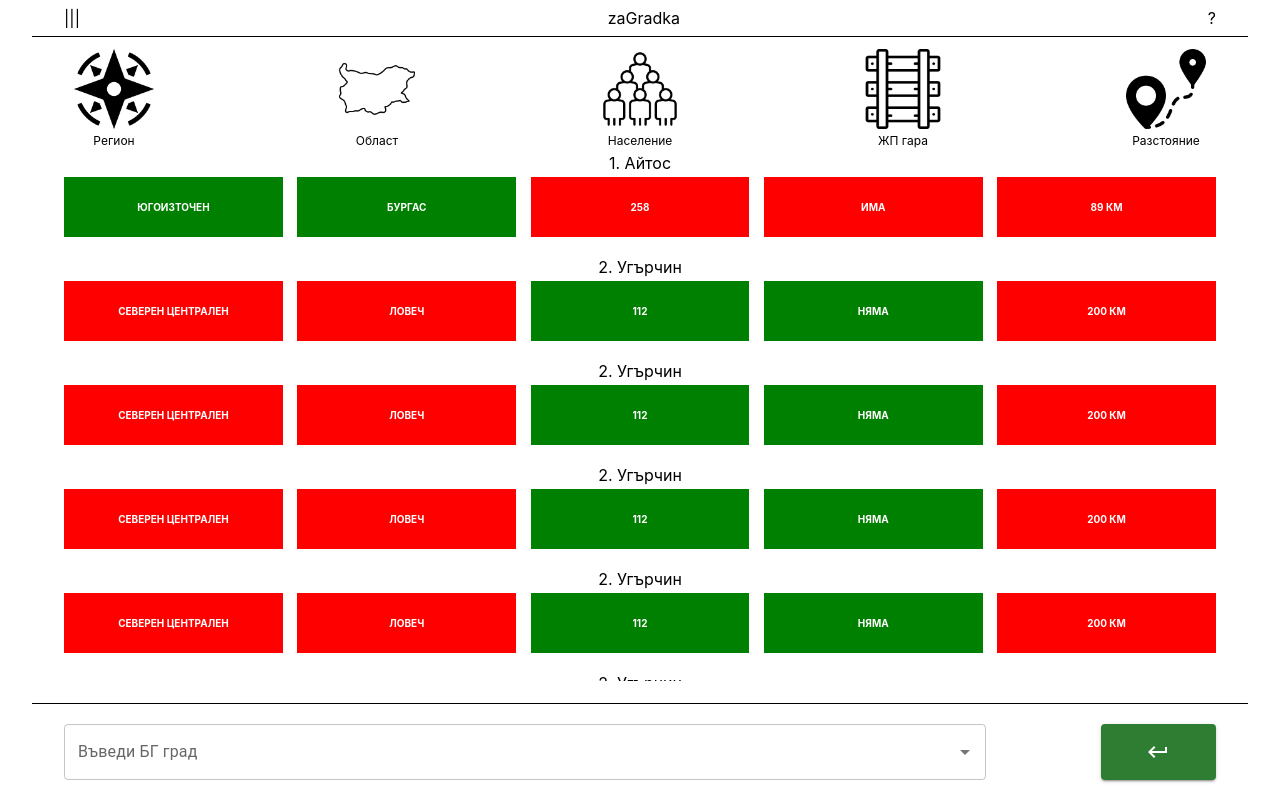
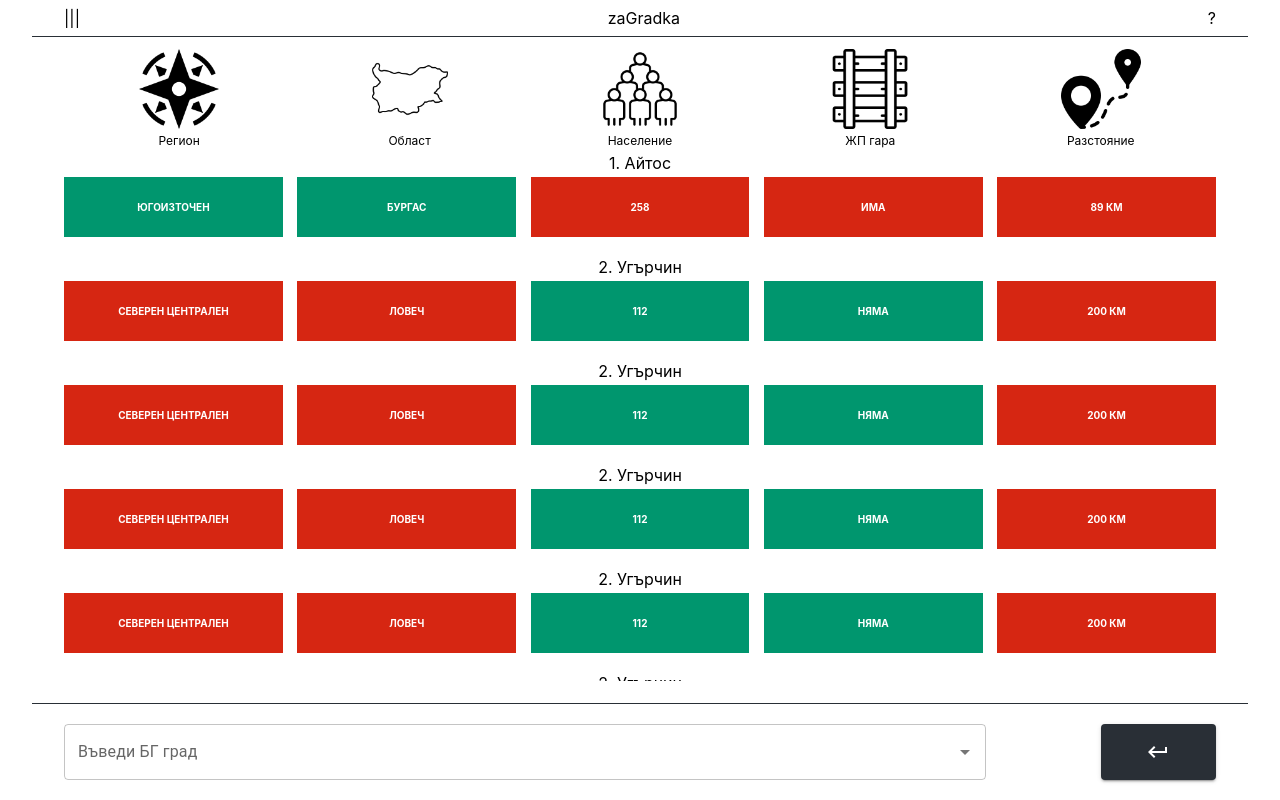
Before and after one commit to dilyanpenev/zagradka, a React (Create React App) app: page / in a window 1280 px wide. Built offline with nearby package versions, Linux system fonts and the light colour scheme.

Commit message:
Select a custom color scheme

```diff
--- a/src/scss/App.scss
+++ b/src/scss/App.scss
@@ -1,2 +1,4 @@
+@import "./helpers/variables";
+
 @import "./components/header";
 @import "./components/game-view";
--- a/src/scss/components/_game-view.scss
+++ b/src/scss/components/_game-view.scss
@@ -4,6 +4,7 @@
     .city-feature-banner {
         @include space-between;
         @include spacing-standard;
+        justify-content: space-around;
         height: 10vh;
 
         .city-feature {
@@ -46,17 +47,17 @@
                 .score-item-wrapper {
                     height: 7.5vh;
                     width: 19%;
-                    background-color: red;
+                    background-color: $red;
                     display: flex;
                     align-items: center;
                     justify-content: center;
 
                     &.correct {
-                        background-color: green;
+                        background-color: $green;
                     }
 
                     &.nearly {
-                        background-color: yellow;
+                        background-color: $yellow;
                     }
 
                     span {
@@ -64,7 +65,7 @@
                         font-size: 10px;
                         font-weight: bold;
                         word-break: normal;
-                        color: white;
+                        color: $white;
                         text-align: center;
                     }
                 }
@@ -75,7 +76,7 @@
     .guess-footer {
         @include space-between;
         @include spacing-standard;
-        border-top: 1px solid black;
+        border-top: 1px solid $dark;
         padding-top: 2.5vh;
         padding-bottom: 2.5vh;
         position: absolute;
@@ -88,6 +89,8 @@
 
         .enter-button {
             width: 10%;
+            background-color: $dark;
+            color: $white;
         }
     }
 }
--- a/src/scss/components/_header.scss
+++ b/src/scss/components/_header.scss
@@ -3,5 +3,5 @@
 .site-header {
     @include space-between;
     @include spacing-standard;
-    border-bottom: 1px solid black;
+    border-bottom: 1px solid $dark;
   }
--- /dev/null
+++ b/src/scss/helpers/_variables.scss
@@ -0,0 +1,6 @@
+// colors
+$white: #FFFFFF;
+$green: #00966E;
+$red: #D62612;
+$yellow: #E9CE2C;
+$dark: #292F36;
--- a/src/ts/components/HeaderBanner.tsx
+++ b/src/ts/components/HeaderBanner.tsx
@@ -4,9 +4,9 @@ const HeaderBanner = () => {
     return (
         <header>
             <div className="site-header">
-                <span>|||</span>
+                <span>|||</span> {/* TODO Menu view */}
                 <span>zaGradka</span>
-                <span>?</span>
+                <span>?</span> {/* TODO Help view */}
             </div>
         </header>
     );
```
